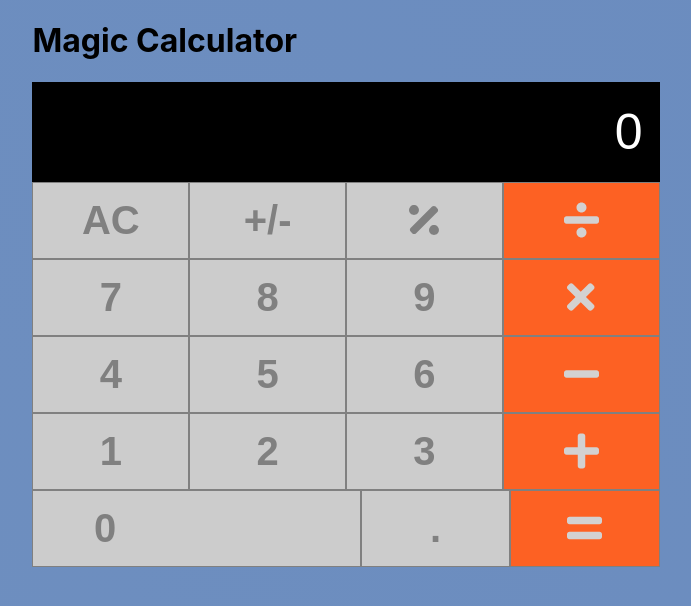
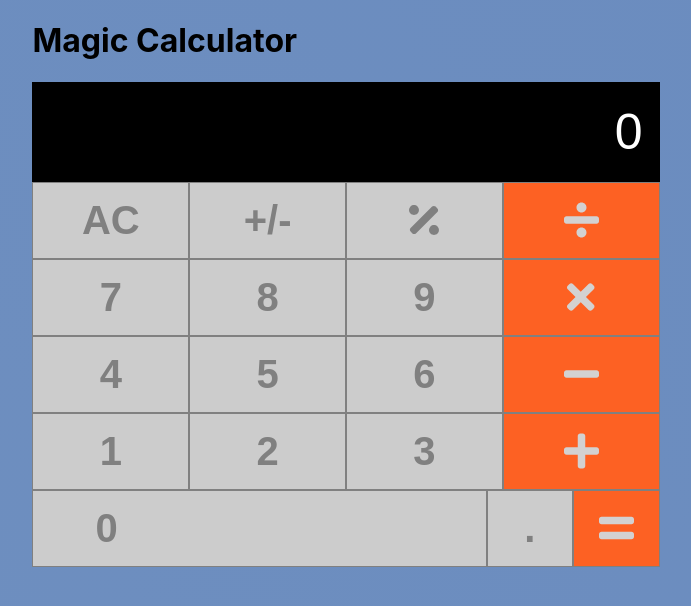
Before and after one commit to carlos-ssh/mathmagicians, a React (Create React App) app: page / in a window 1280 px wide. Shown: the top 606 px of the page, without its empty margins (294-985 px from the left). Built offline with nearby package versions, Linux system fonts and the light colour scheme.

Commit message:
Add padding to 0 button.

```diff
--- a/src/components/Calculator.css
+++ b/src/components/Calculator.css
@@ -38,8 +38,8 @@
 }
 
 .btn-zero {
-  padding-right: 215px;
-  padding-left: 32px;
+  padding-right: 368px;
+  padding-left: 62px;
 }
 
 .numkb {
```
